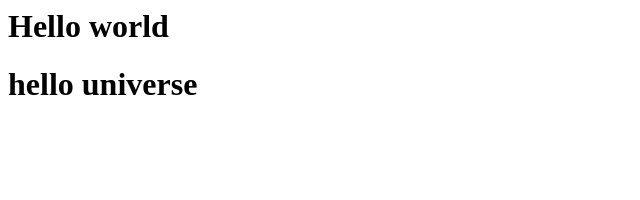
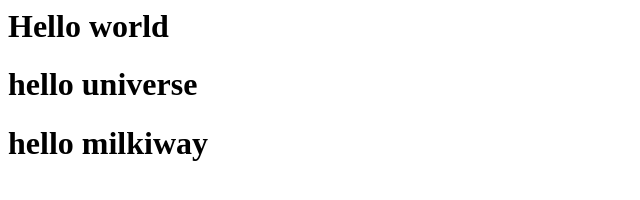
Before and after one commit to marklesterpal30/test-deploy, a plain HTML site: page index.html in a window 1280 px wide. Shown: the whole page, without its empty margins (0-640 px from the left). Drawn offline with Linux system fonts and the light colour scheme.

Commit message:
add milkiway

```diff
--- a/index.html
+++ b/index.html
@@ -1,2 +1,3 @@
 <h1>Hello world</h1>
 <h1>hello universe</h1>
+<h1>hello milkiway</h1>
```
